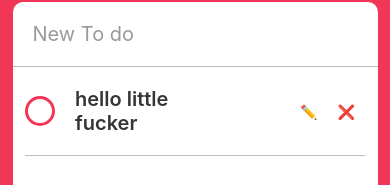
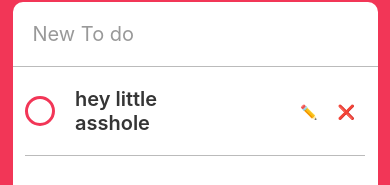
Before and after one commit to Covee/ToDo_app_reactNative, a React Native app: screen / in a window 390 px wide. Shown: the part 127-312 px from the top of the page. Built offline with nearby package versions, Linux system fonts and the light colour scheme.

Commit message:
code more logical part of input, add app loading

```diff
--- a/App.js
+++ b/App.js
@@ -32,7 +32,7 @@ export default class App extends React.Component {
 
           />
           <ScrollView contentContainerStyle={styles.toDos}>
-            <ToDo />
+            <ToDo text={"hey little asshole"}/>
           </ScrollView>
         </View>
       </View>
--- a/ToDo.js
+++ b/ToDo.js
@@ -1,5 +1,5 @@
 import React, { Component } from 'react';
-import { View, Text, TouchableOpacity, StyleSheet, Dimensions } from "react-native"
+import { View, Text, TouchableOpacity, StyleSheet, Dimensions, TextInput } from "react-native"
 
 const { width, height } = Dimensions.get("window");
 
@@ -7,9 +7,11 @@ export default class ToDo extends Component{
 	state = {
 		isEditing: false,
 		isCompleted: false,
+		toDoValue: "",
 	};
 	render(){
-		const { isCompleted, isEditing } = this.state;
+		const { isCompleted, isEditing, toDoValue } = this.state;
+		const { text } = this.props;
 		return(
 			<View style={styles.container}>
 				<View style={styles.column}>
@@ -20,11 +22,23 @@ export default class ToDo extends Component{
 								]}
 						/>
 					</TouchableOpacity>
-					<Text style={[
-								styles.text,
-								isCompleted ? styles.completedText : styles.uncompletedText,
-								]}
-					>hello little fucker</Text>
+					{isEditing ? <TextInput style={[styles.text,
+													styles.input,
+													isCompleted ? styles.completedText : styles.uncompletedText,
+													]}
+											value={toDoValue}
+											multiline={true}
+											onChangeText={this._controlInput}
+											returnKeyType={"done"}
+											onBlur={this._finishEditing} // 인풋 창 범위밖을 클릭하면 편집이 끝난것으로 간주함
+								/> :
+								<Text style={[
+									styles.text,
+									isCompleted ? styles.completedText : styles.uncompletedText,
+									]}
+								>
+						{ text }
+					</Text>}
 				</View>
 
 				{isEditing ?
@@ -60,8 +74,10 @@ export default class ToDo extends Component{
 		});
 	}
 	_startEditing = () => {
+		const { text } = this.props;
 		this.setState({
 			isEditing: true,
+			toDoValue: text,
 		});
 	}
 	_finishEditing = () => {
@@ -69,6 +85,11 @@ export default class ToDo extends Component{
 			isEditing: false,
 		});
 	};
+	_controlInput = (text) => {
+		this.setState({
+			toDoValue: text,
+		})
+	}
 }
 
 const styles = StyleSheet.create({
@@ -120,4 +141,9 @@ const styles = StyleSheet.create({
 		marginVertical: 10,
 		marginHorizontal: 10,
 	},
+	input: {
+		marginVertical: 5,
+		width : width / 2,
+
+	},
 });
```
